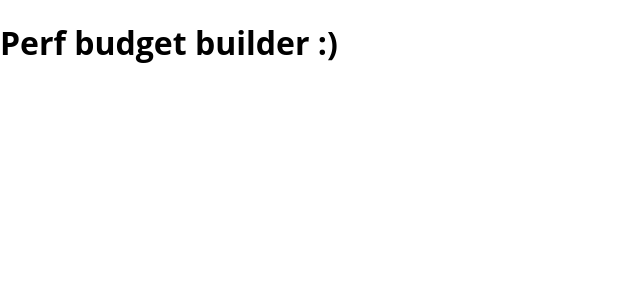
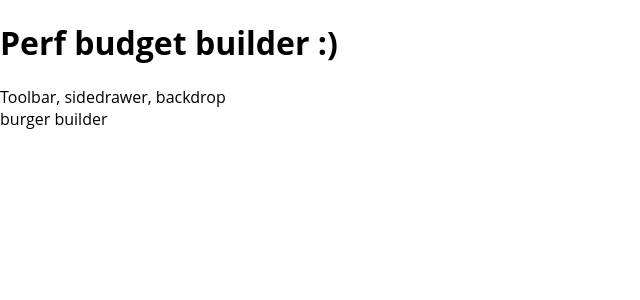
Before and after one commit to maudnals/demo-react-webperf-budget-builder, a React app: page / in a window 1280 px wide. Shown: the top 300 px of the page, without its empty margins (0-640 px from the left). Built offline with nearby package versions, Linux system fonts and the light colour scheme.

Commit message:
feat - created layout component

```diff
--- a/src/App.js
+++ b/src/App.js
@@ -1,10 +1,14 @@
 import React, { Component } from 'react';
+import Layout from './components/Layout/Layout';
 
 class App extends Component {
   render() {
     return (
       <div>
         <h1>Perf budget builder :)</h1>
+        <Layout>
+          burger builder
+        </Layout>
       </div>
     );
   }
--- /dev/null
+++ b/src/components/Layout/Layout.js
@@ -0,0 +1,16 @@
+import React from 'react';
+
+const layout = (props) => {
+  return (
+    <React.Fragment>
+      <div>
+        Toolbar, sidedrawer, backdrop
+        </div>
+      <main>
+        {props.children}
+      </main>
+    </React.Fragment>
+  )
+}
+
+export default layout;
```
